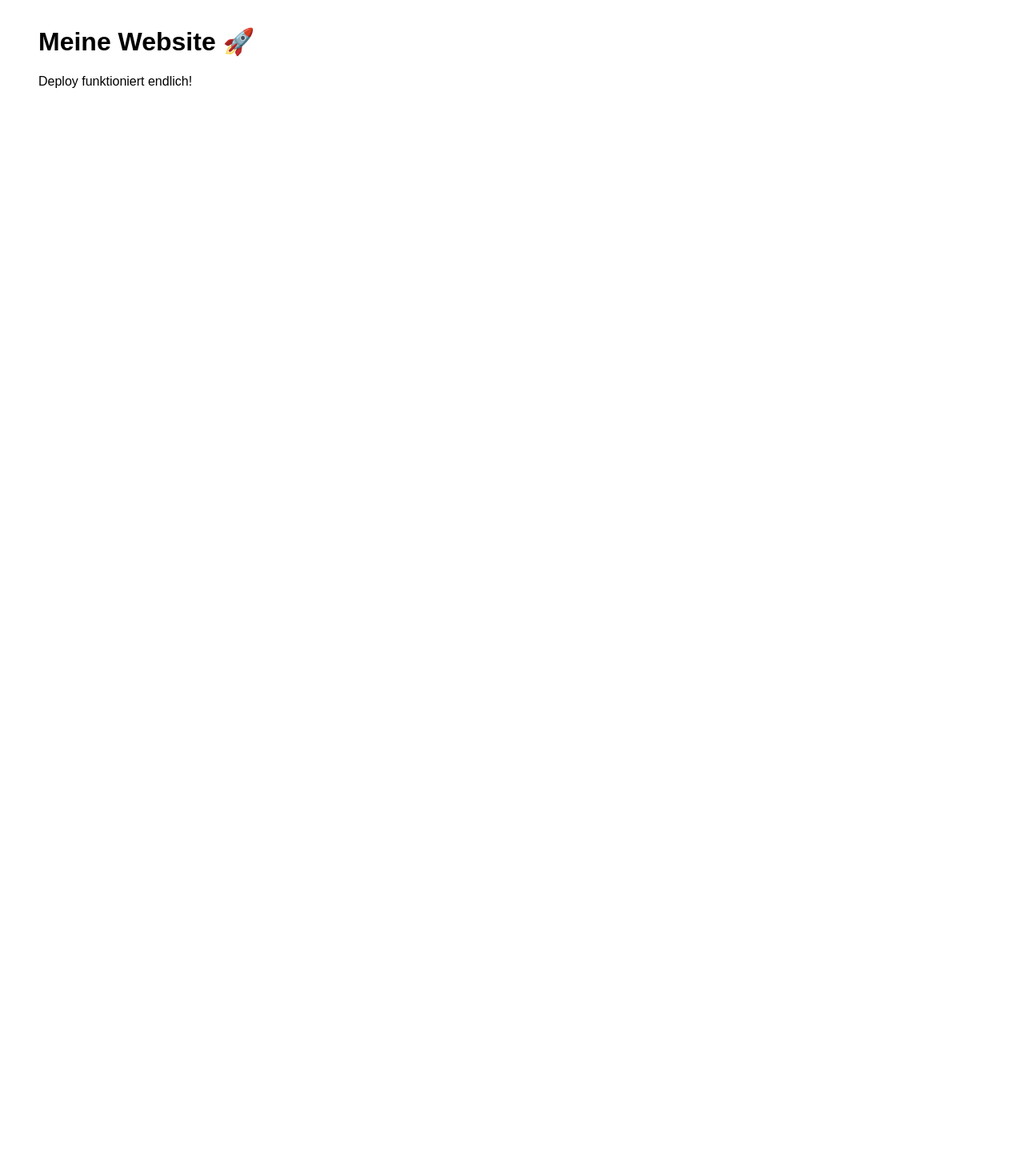
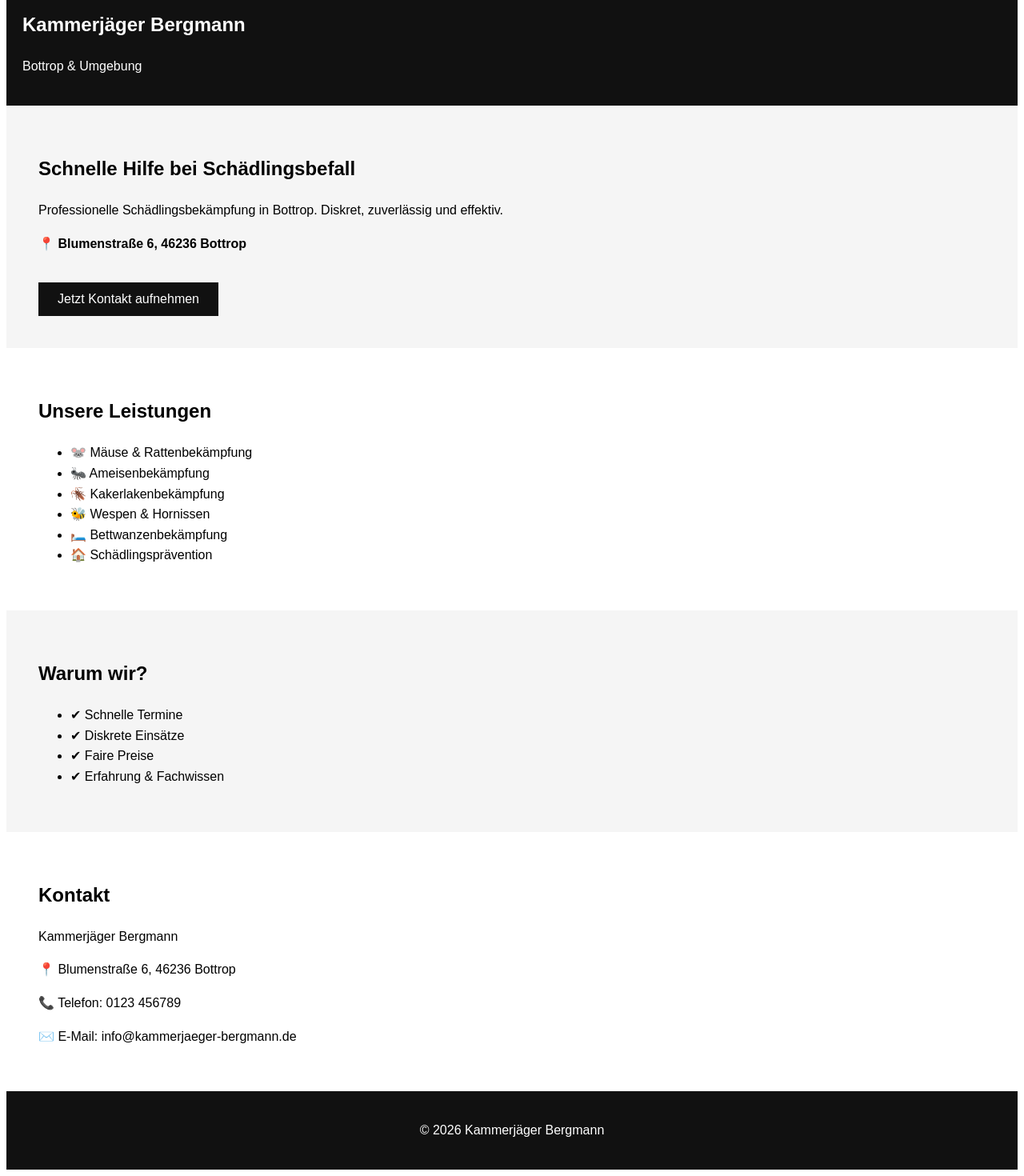
Before and after one commit to mareyjorg-sketch/vercel-app, a React (Vite) app: page / in a window 1280 px wide. Shown: the part 36-1506 px from the top of the page at 80% size. Before the commit the page ends 800 px from the top, so only its background shows below. Built offline with nearby package versions, Linux system fonts and the light colour scheme.

Commit message:
add kammerjaeger website
Co-authored-by: Cursor <cursoragent@cursor.com>

```diff
--- a/src/App.jsx
+++ b/src/App.jsx
@@ -1,8 +1,83 @@
 export default function App() {
   return (
-    <div style={{ padding: "40px", fontFamily: "sans-serif" }}>
-      <h1>Meine Website 🚀</h1>
-      <p>Deploy funktioniert endlich!</p>
+    <div style={{ fontFamily: "Arial, sans-serif", lineHeight: 1.6 }}>
+
+      {/* HEADER */}
+      <header style={{
+        padding: "20px",
+        background: "#111",
+        color: "#fff"
+      }}>
+        <h2>Kammerjäger Bergmann</h2>
+        <p>Bottrop & Umgebung</p>
+      </header>
+
+      {/* HERO */}
+      <section style={{ padding: "40px", background: "#f5f5f5" }}>
+        <h1>Schnelle Hilfe bei Schädlingsbefall</h1>
+        <p>
+          Professionelle Schädlingsbekämpfung in Bottrop.
+          Diskret, zuverlässig und effektiv.
+        </p>
+        <p><strong>📍 Blumenstraße 6, 46236 Bottrop</strong></p>
+
+        <button style={{
+          marginTop: "20px",
+          padding: "12px 24px",
+          fontSize: "16px",
+          background: "#111",
+          color: "#fff",
+          border: "none",
+          cursor: "pointer"
+        }}>
+          Jetzt Kontakt aufnehmen
+        </button>
+      </section>
+
+      {/* SERVICES */}
+      <section style={{ padding: "40px" }}>
+        <h2>Unsere Leistungen</h2>
+
+        <ul style={{ marginTop: "20px" }}>
+          <li>🐭 Mäuse & Rattenbekämpfung</li>
+          <li>🐜 Ameisenbekämpfung</li>
+          <li>🪳 Kakerlakenbekämpfung</li>
+          <li>🐝 Wespen & Hornissen</li>
+          <li>🛏️ Bettwanzenbekämpfung</li>
+          <li>🏠 Schädlingsprävention</li>
+        </ul>
+      </section>
+
+      {/* WHY US */}
+      <section style={{ padding: "40px", background: "#f5f5f5" }}>
+        <h2>Warum wir?</h2>
+        <ul>
+          <li>✔ Schnelle Termine</li>
+          <li>✔ Diskrete Einsätze</li>
+          <li>✔ Faire Preise</li>
+          <li>✔ Erfahrung & Fachwissen</li>
+        </ul>
+      </section>
+
+      {/* CONTACT */}
+      <section style={{ padding: "40px" }}>
+        <h2>Kontakt</h2>
+        <p>Kammerjäger Bergmann</p>
+        <p>📍 Blumenstraße 6, 46236 Bottrop</p>
+        <p>📞 Telefon: 0123 456789</p>
+        <p>✉️ E-Mail: info@kammerjaeger-bergmann.de</p>
+      </section>
+
+      {/* FOOTER */}
+      <footer style={{
+        padding: "20px",
+        background: "#111",
+        color: "#fff",
+        textAlign: "center"
+      }}>
+        <p>© 2026 Kammerjäger Bergmann</p>
+      </footer>
+
     </div>
   );
 }
```
